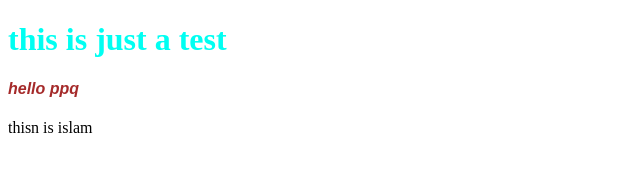
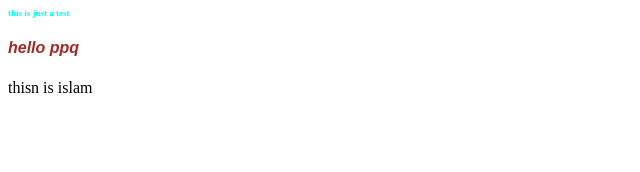
Before and after one commit to Ameur007x/ameur007x.github.io, a plain HTML site: page index.html in a window 1280 px wide. Shown: the whole page, without its empty margins (0-640 px from the left). Drawn offline with Linux system fonts and the light colour scheme.

Commit message:
khrebna fel h1

```diff
--- a/style.css
+++ b/style.css
@@ -1,4 +1,4 @@
-h1{color: rgb(0, 255, 242);}
+h1{color: rgb(0, 255, 242);font-size: xx-small;}
 h4{font-family: Arial, Helvetica, sans-serif;
 font-style: italic;
 color: brown;
```
